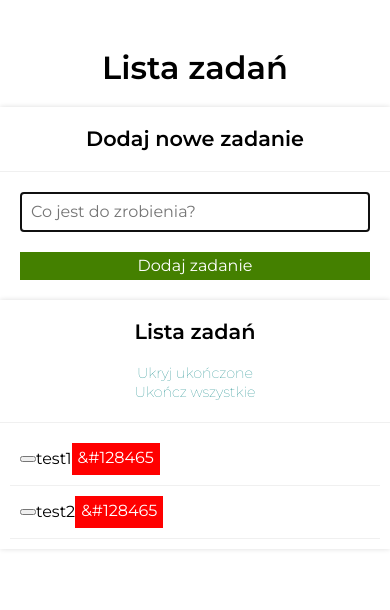
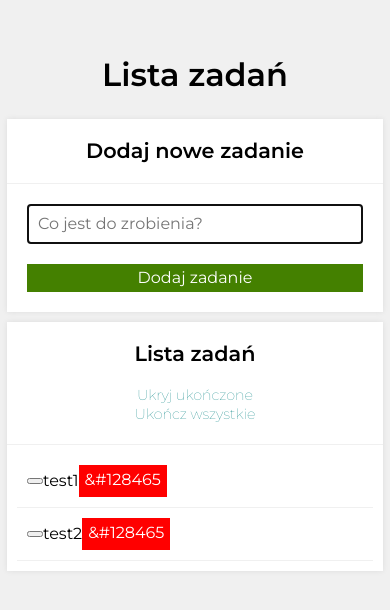
Before and after one commit to miloszzaj/todo-list-react, a React (Create React App) app: page / in a window 390 px wide. Shown: the top 610 px of the page. Built offline with nearby package versions, Linux system fonts and the light colour scheme.

Commit message:
header added

```diff
--- a/src/App.js
+++ b/src/App.js
@@ -2,6 +2,7 @@ import Form from "./Form";
 import Tasks from "./Tasks";
 import Buttons from "./Buttons";
 import Section from "./Section";
+import Header from "./Header";
 
 const tasks = [
   { id: 1, content: "test1", isDone: false },
@@ -12,15 +13,19 @@ const hideDoneTasks = false;
 
 function App() {
   return (
+    <body className="body">
       <main className="todolist">
-      <header className="todolist__header">Lista zadań</header>
+        <Header title="Lista zadań" />
         <Section title="Dodaj nowe zadanie" body={<Form />} />
         <Section
           title="Lista zadań"
           body={<Tasks tasks={tasks} hideDoneTasks={hideDoneTasks}></Tasks>}
-        headerContent={<Buttons tasks={tasks} hideDoneTasks={hideDoneTasks} />}
+          headerContent={
+            <Buttons tasks={tasks} hideDoneTasks={hideDoneTasks} />
+          }
         />
       </main>
+    </body>
   );
 }
 
--- /dev/null
+++ b/src/Header/index.js
@@ -0,0 +1,7 @@
+import "./style.css";
+
+const Header = ({ title }) => {
+  return <header className="todolist__header">{title}</header>;
+};
+
+export default Header;
--- /dev/null
+++ b/src/Header/style.css
@@ -0,0 +1,21 @@
+.todolist__header {
+    font-size: 2rem;
+    font-weight: 700;
+    align-self: flex-start;
+    padding: 20px 0;
+    margin-top: 30px;
+}
+
+@media (max-width: 900px) {
+    .todolist__header {
+        margin-left: 20px;
+    }
+
+}
+
+@media (max-width: 420px) {
+    .todolist__header {
+        text-align: center;
+        margin: 30px auto 0;
+    }
+}
--- a/src/Section/style.css
+++ b/src/Section/style.css
@@ -2,6 +2,7 @@
     background-color: rgb(255, 255, 255);
     width: 100%;
     box-shadow: 0 0 5PX #ddd;
+    margin: 5px;
 }
 
 .section__header {
--- a/src/index.css
+++ b/src/index.css
@@ -2,6 +2,7 @@ html {
   box-sizing: border-box;
   font-family: 'Montserrat',
     sans-serif;
+  background-color: rgb(240, 240, 240);
 }
 
 *,
@@ -11,7 +12,6 @@ html {
 }
 
 .body {
-  background-color: rgb(240, 240, 240);
   word-break: break-word;
   margin: 7px
 }
@@ -23,29 +23,3 @@ html {
   max-width: 900px;
   margin: 0 auto;
 }
-
-.todolist__header {
-  font-size: 2rem;
-  font-weight: 700;
-  align-self: flex-start;
-  padding: 20px 0;
-  margin-top: 30px;
-}
-
-@media (max-width: 900px) {
-  .todolist__header {
-    margin-left: 20px;
-  }
-
-}
-
-@media (max-width: 420px) {
-  .todolist__header {
-    text-align: center;
-    margin: 30px auto 0;
-  }
-
-  .adding__header {
-    text-align: center;
-  }
-}
```
Lines whose indentation alone changed are shown as unchanged.
